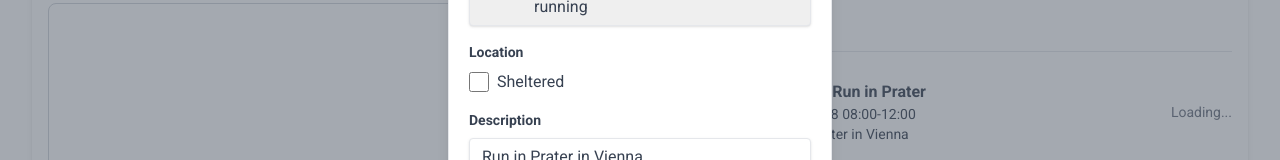
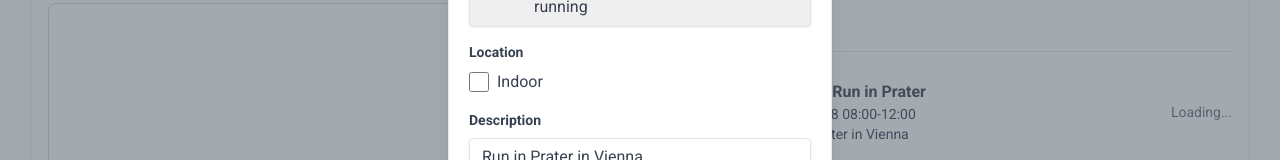
Before and after one commit to Stippler/phi, a Next.js app: page / in a window 1280 px wide. Both pictures are taken after a click on the button 909 px from the left and 973 px from the top of the page. Shown: the part 861-1021 px from the top of the page. Built offline with nearby package versions, Linux system fonts and the light colour scheme.

Commit message:
add stuff

```diff
--- a/src/components/editTask.js
+++ b/src/components/editTask.js
@@ -77,8 +77,8 @@ const EditTaskModal = ({ task, onSubmit, onClose }) => {
                     <div className="mb-4">
                         <label className="block text-gray-700 text-sm font-bold mb-2">Location</label>
                         <div className="flex items-center mb-2">
-                            <input id="sheltered" type="checkbox" {...register("sheltered")} className="form-checkbox h-5 w-5 text-gray-600" />
-                            <label htmlFor="sheltered" className="ml-2 text-gray-700">Sheltered</label>
+                            <input id="indoor" type="checkbox" {...register("indoor")} className="form-checkbox h-5 w-5 text-gray-600" />
+                            <label htmlFor="indoor" className="ml-2 text-gray-700">Indoor</label>
                         </div>
                     </div>
 
--- a/src/components/taskDetail.js
+++ b/src/components/taskDetail.js
@@ -36,7 +36,7 @@ const TaskDetailsModal = ({ task, onClose }) => {
 
                 {/* Displaying Task Information */}
                 <div className="space-y-2">
-                    {task.sheltered && <p>Inside, therefore is weather information irrelevant.</p>}
+                    {task.indoor && <p>Inside, therefore is weather information irrelevant.</p>}
                     <p><strong>Coordinates:</strong> {task.latitude}, {task.longitude}</p>
                     {task.reason && <p>{task.reason}</p>}
                 </div>
--- a/src/components/taskList.js
+++ b/src/components/taskList.js
@@ -55,7 +55,7 @@ function TaskList() {
             <hr className="my-4" />
             <div>
                 {tasks.map((task, index) => (
-                    <div key={task.taskId} className="mb-4 flex gap-4">
+                    <div key={task.taskId} className="mb-4 flex gap-4 justify-between">
                         <button
                             className="flex items-center relative w-full text-left transition duration-500 ease-in-out transform"
                             onClick={() => openModal(task)}
@@ -81,21 +81,21 @@ function TaskList() {
 
                         </button>
                         {/* Loading Element */}
-                        {task.state == 'loading' && (
+                        {task.state === 'loading' && (
                             <button onClick={()=>{onReload(task)}}>
                                 <div className="flex items-center justify-center">
                                     <p className="text-sm text-gray-500">Loading...</p>
                                 </div>
                             </button>
                         )}
-                        {task.state == 'ok' && (
+                        {task.state === 'ok' && (
                             <button onClick={()=>{onOpenDetail(task)}}>
                                 <ActivityIcon activity="ok" />
                             </button>
                         )}
-                        {task.state == 'error' && (
+                        {task.state === 'error' && (
                             <button onClick={()=>{onOpenDetail(task)}}>
-                                <ActivityIcon activity="ok" />
+                                <ActivityIcon activity="error" />
                             </button>
                         )}
                         {index !== tasks.length - 1 && <hr className="my-4" />}
--- a/src/state/tasks.js
+++ b/src/state/tasks.js
@@ -11,7 +11,7 @@ const initialTasks = [
         "latitude": 48.2156,
         "longitude": 16.3878,
         "reason": null,
-        "sheltered": false,
+        "indoor": false,
         "startTime": "08:00",
         "state": "loading",
         "taskId": 0,
```
